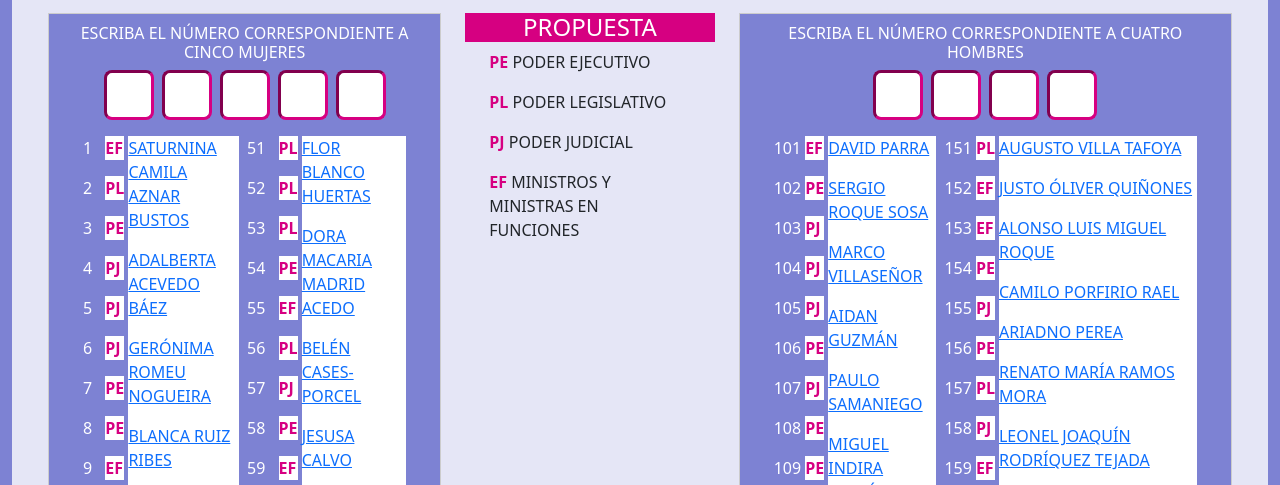
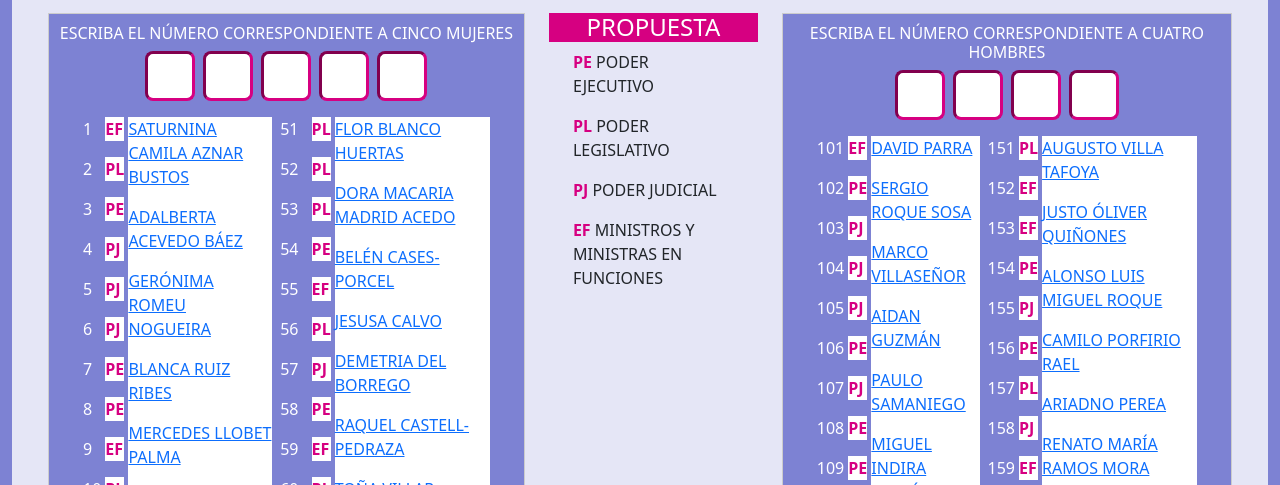
Before and after one commit to VianGalop/muestra_boleta_electora, a plain HTML site: page index.html in a window 1280 px wide. Shown: the part 236-721 px from the top of the page. Drawn offline with nearby package versions, Linux system fonts and the light colour scheme.

Commit message:
cols candidatos

```diff
--- a/index.html
+++ b/index.html
@@ -70,9 +70,9 @@
         </div>
         <p class="text-center subtitulo fs-2">Seleccione las candidaturas de su preferencia</p>
 
-        <div class="container-fluid w-100 d-flex d-inline-block mb-4">
+        <div class="container-fluid d-flex d-inline-block mb-4">
             <!-- Columna Mujeres -->
-            <div class="col-md columna"> <!--col-5-->
+            <div class="cols-5 columna"> <!--col-5-->
                 <h6 class="text-center text-uppercase text-white">Escriba el número correspondiente a cinco mujeres</h6>
                 <div class="d-flex justify-content-center gap-2 caja-numero mb-3">
                   <input type="text" maxlength="2" class="border-3 rounded-3">
@@ -84,10 +84,10 @@
                 <!-- Lista mujeres -->
                 <div class=" container" >
                   <div class="d-flex m-2">
-                    <div class="row-cols-auto" id="csvContainer1">
+                    <div class="cols-auto" id="csvContainer1">
 
                     </div>
-                    <div class="row-cols-auto" id="csvContainer2">
+                    <div class="cols-auto" id="csvContainer2">
 
                     </div>
                   </div>
@@ -109,7 +109,7 @@
               </div>
             </div>
             <!-- Columna HOMBRES -->
-            <div class="col-md-5 columna">
+            <div class="cols-5 columna">
                 <h6 class="text-center text-uppercase text-white">Escriba el número correspondiente a cuatro hombres</h6>
                 <div class="d-flex justify-content-center gap-2 caja-numero mb-3">
                   <input type="text" maxlength="2" class="border-3 rounded-3">
```
